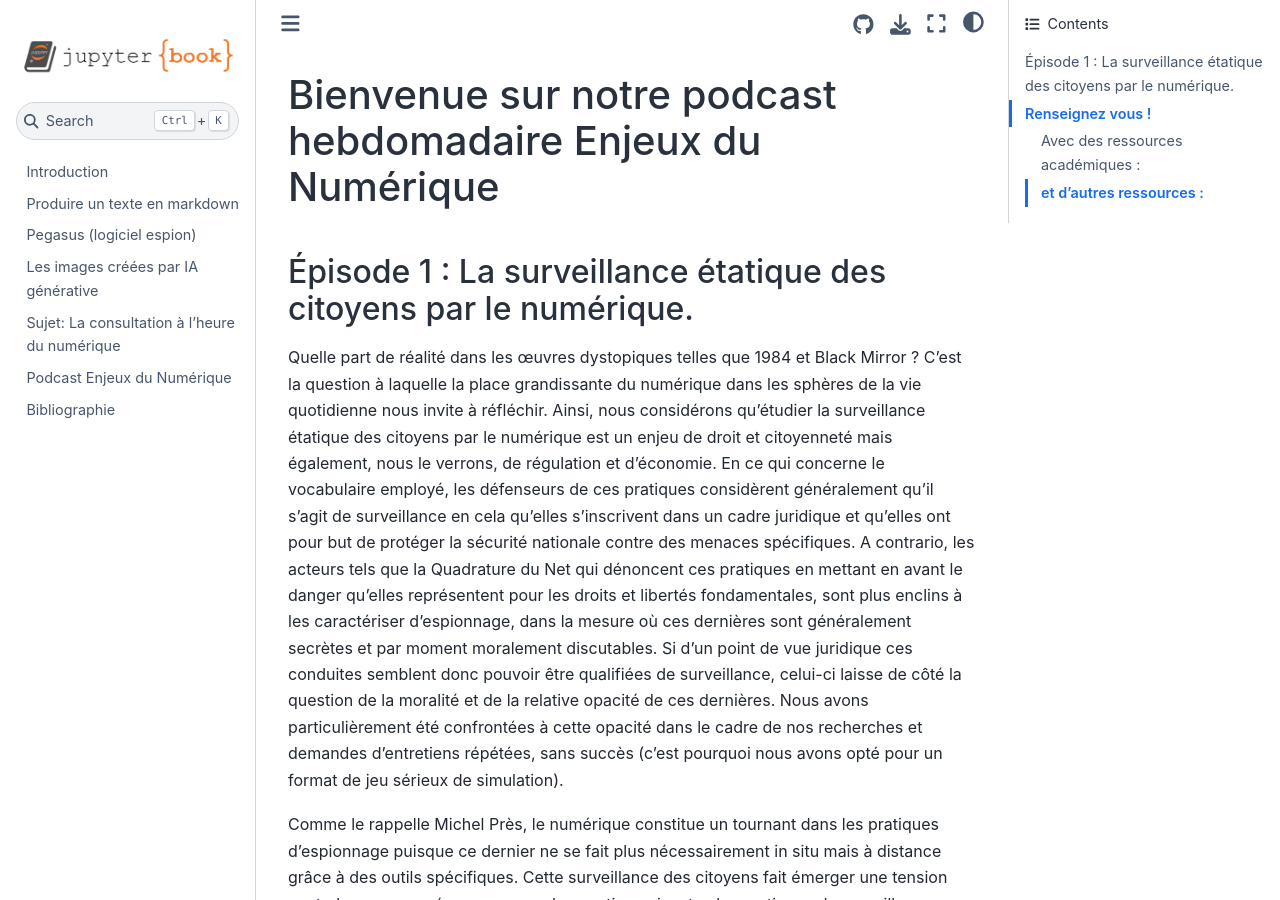
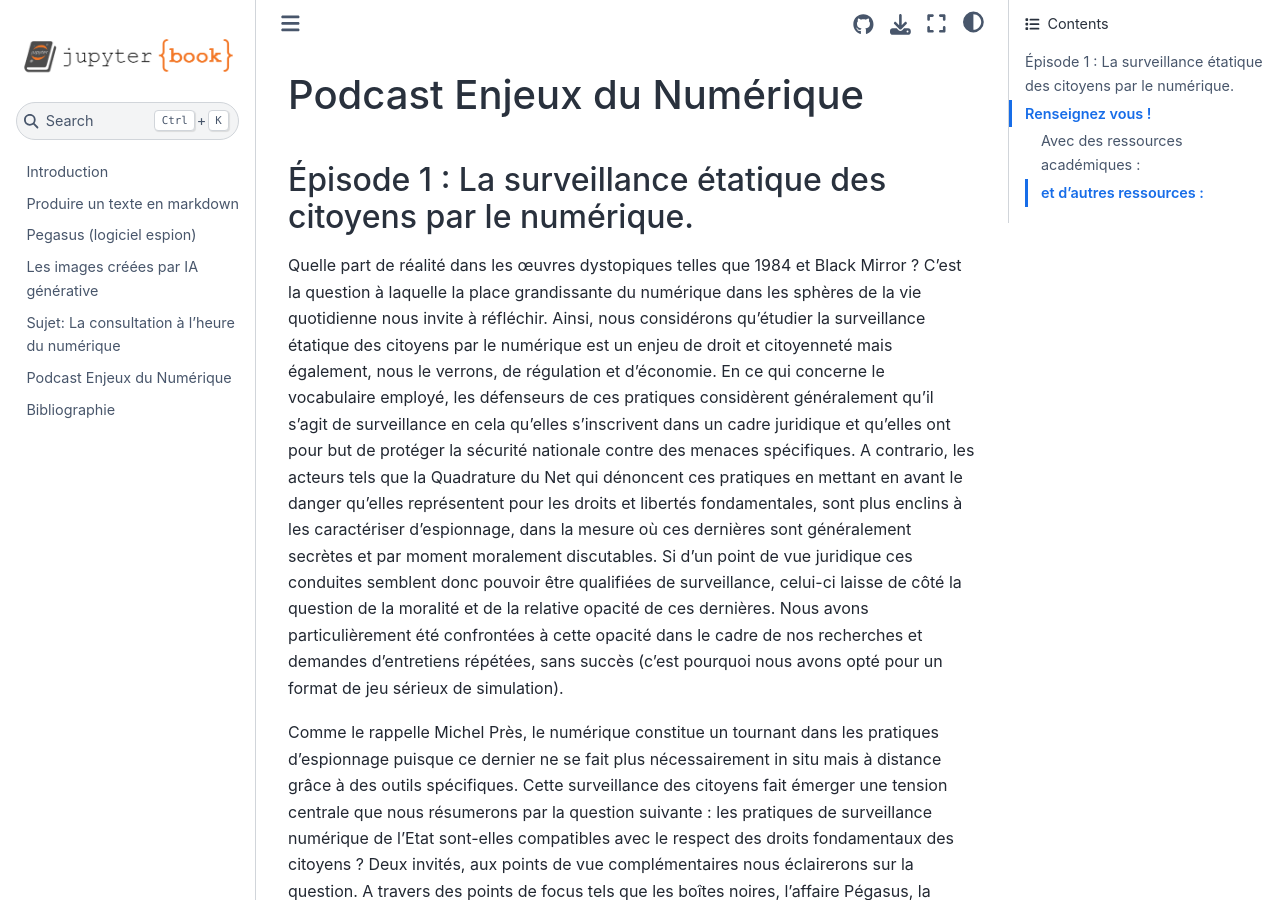
Before and after one commit to luneauaymeric/digital_culture_collective_page, a Jupyter Book: the page built from surveillance_num.md, in a window 1280 px wide and 900 px high. Built offline with Jupyter Book 1.0.4 settings and Sphinx 7.4.7 and the Sphinx Book theme 1.1.4, drawn with Linux system fonts in a browser that asks for light colours.

Commit message:
surveillance_num.md updated from https://stackedit.io/

```diff
--- a/surveillance_num.md
+++ b/surveillance_num.md
@@ -1,7 +1,7 @@
 
 
 
-# Bienvenue sur notre podcast hebdomadaire Enjeux du Numérique
+# Podcast Enjeux du Numérique
 
 ## Épisode 1 : La surveillance étatique des citoyens par le numérique.
 
```
Also changed, not shown: other parts of surveillance_num.md (+1 -1 lines).
